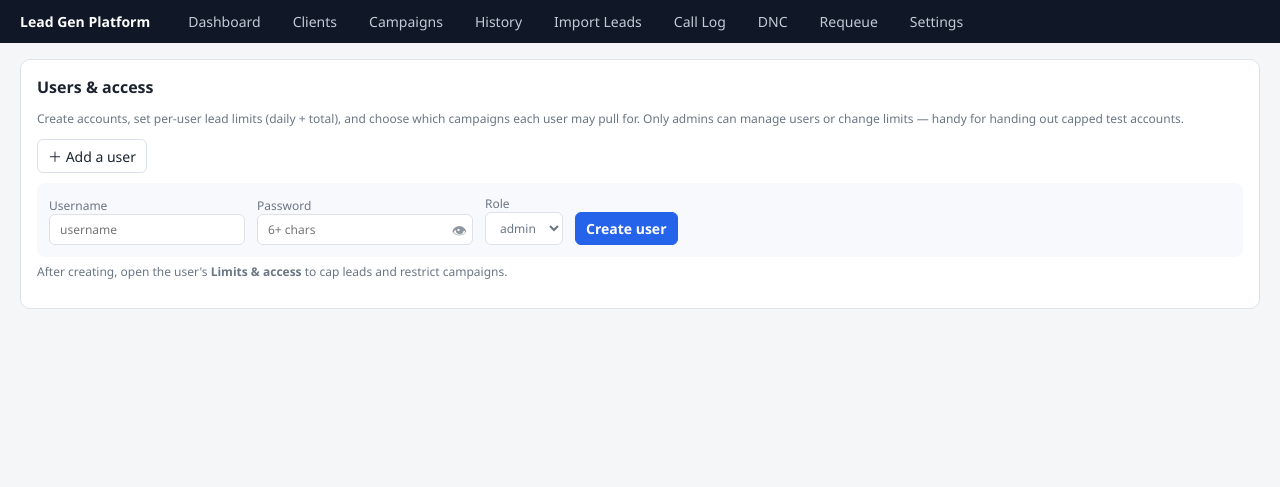
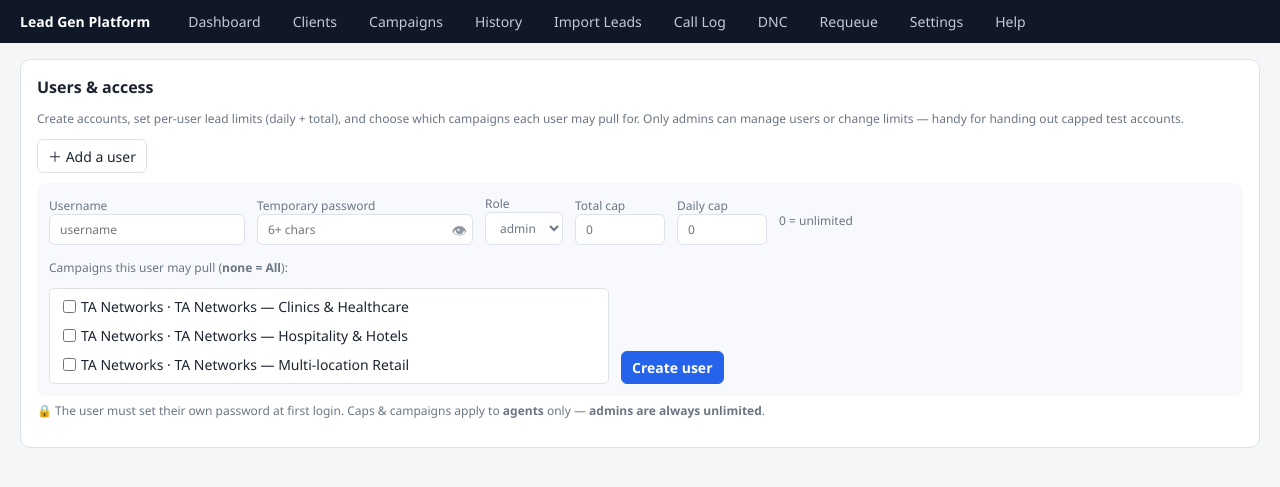
Before and after one commit to AbbieALtria/Outbound-Leads-, a Flask app: page /users in a window 1280 px wide, after a click on "＋ Add a user". Shown: the top 487 px of the page. Run offline with Flask 3, Linux system fonts and the light colour scheme; data comes from the database, SQL or seed files in the repository.

Commit message:
Users: force password change, set limits at creation, Help page + tooltips
Addressing feedback on the Users flow:
1. Force password change — new users (and admin-reset passwords) get a
   must_change_password flag; on next login they're redirected to a new
   /change-password page (with confirm + eye toggle) before anything else. Any
   user can change their own password anytime via a nav "Password" link.
2. Better creation UI — the "Add a user" form now sets role, total cap, daily
   cap, and campaign access in ONE step (was create-then-edit), with a clear
   note that caps apply to agents (admins unlimited). The per-user "Limits &
   campaign access" control is restyled as a visible button.
3. System help — a new Help page (nav) explaining the whole flow, plus hover
   tooltips on every nav item and the key user/limit fields.

Note: caps only show on AGENT cards — that's why an admin user (jai) has no
limit editor; admins are always unlimited by design.

Co-Authored-By: Claude Opus 4.8 <noreply@anthropic.com>

```diff
--- a/app.py
+++ b/app.py
@@ -77,6 +77,11 @@ def require_login():
         row = users.get(conn, user_id)
         if row and row["enabled"]:
             g.user = row
+            # First login (or after an admin reset): make them set a new password
+            # before they can use anything else.
+            if row["must_change_password"] and request.endpoint not in (
+                    "change_password", "logout", "static"):
+                return redirect(url_for("change_password"))
             return None
         session.clear()
     return redirect(url_for("login", next=request.path))
@@ -115,6 +120,33 @@ def login():
 def logout():
     session.clear()
     return redirect(url_for("login"))
+
+
+@app.route("/help")
+def help_page():
+    return render_template("help.html", apollo_enabled=contacts.enabled())
+
+
+@app.route("/change-password", methods=["GET", "POST"])
+def change_password():
+    """Any signed-in user sets their OWN password. Forced on first login / after an
+    admin reset (the must_change_password flag), and reachable any time from the nav."""
+    user = getattr(g, "user", None)
+    if not user:
+        return redirect(url_for("login"))
+    forced = bool(user["must_change_password"])
+    error = None
+    if request.method == "POST":
+        pw = request.form.get("password", "")
+        pw2 = request.form.get("password2", "")
+        if len(pw) < 6:
+            error = "Password must be at least 6 characters."
+        elif pw != pw2:
+            error = "The two passwords don't match."
+        else:
+            users.change_own_password(get_db(), user["id"], pw)
+            return redirect(url_for("dashboard"))
+    return render_template("change_password.html", error=error, forced=forced)
 
 
 def _require_admin():
@@ -155,11 +187,21 @@ def users_create():
     if guard:
         return guard
     conn = get_db()
-    ok, err = users.create_user(
+    creator = g.user["username"] if getattr(g, "user", None) else "admin"
+    role = request.form.get("role", "agent")
+    ok, result = users.create_user(
         conn, request.form.get("username", ""), request.form.get("password", ""),
-        request.form.get("role", "agent"), created_by=g.user["username"],
+        role, created_by=creator,
     )
-    return redirect(url_for("users_page", error=None if ok else err))
+    if not ok:
+        return redirect(url_for("users_page", error=result))
+    # Set caps + campaign access right at creation (agents only; admins are unlimited).
+    if role != "admin":
+        users.set_limits(conn, result,
+                         request.form.get("lead_limit_total", "0"),
+                         request.form.get("lead_limit_daily", "0"),
+                         request.form.getlist("allowed_campaigns"))
+    return redirect(url_for("users_page"))
 
 
 @app.route("/users/<int:user_id>/password", methods=["POST"])
--- a/db.py
+++ b/db.py
@@ -292,6 +292,8 @@ USER_EXTRA_COLUMNS = {
     "lead_limit_total": "INTEGER NOT NULL DEFAULT 0",
     "lead_limit_daily": "INTEGER NOT NULL DEFAULT 0",
     "allowed_campaigns": "TEXT NOT NULL DEFAULT ''",  # comma-separated campaign ids
+    # 1 = must set a new password at next login (set on create + admin reset).
+    "must_change_password": "INTEGER NOT NULL DEFAULT 0",
 }
 
 SCHEMA = """
--- a/static/style.css
+++ b/static/style.css
@@ -72,13 +72,24 @@ main { padding: 16px 20px 60px; max-width: 1500px; margin: 0 auto; }
   border-radius: 10px; padding: 2px 9px; font-size: 12px; margin: 2px 3px 0 0; }
 details.u-edit { margin-top: 10px; }
 details.u-edit > summary { cursor: pointer; color: var(--accent); font-size: 13px;
-  list-style: none; display: inline-block; }
+  list-style: none; display: inline-block; border: 1px solid var(--border);
+  border-radius: 6px; padding: 5px 11px; background: #fff; font-weight: 600; }
+details.u-edit > summary:hover { background: #f0f3f7; }
+details.u-edit[open] > summary { background: #e3ecfd; border-color: var(--accent); }
 details.u-edit > summary::-webkit-details-marker { display: none; }
 .u-edit-form { display: flex; gap: 12px; flex-wrap: wrap; align-items: flex-end;
   margin-top: 8px; padding: 12px; background: #f7f9fc; border-radius: 8px; }
 details.add-user { margin-top: 12px; }
 details.add-user > summary { list-style: none; }
 details.add-user > summary::-webkit-details-marker { display: none; }
+
+/* ---- help ---- */
+.help-grid { display: grid; grid-template-columns: repeat(auto-fit, minmax(260px, 1fr));
+  gap: 14px; margin-top: 14px; }
+.help-item { border: 1px solid var(--border); border-radius: 8px; padding: 12px 14px;
+  background: #fbfcfe; }
+.help-item h3 { margin: 0 0 6px; font-size: 14px; }
+.help-item p { margin: 0; font-size: 13px; color: var(--text); line-height: 1.5; }
 
 .login-wrap { display: flex; min-height: 90vh; align-items: center; justify-content: center; }
 .login-card { background: var(--card); border: 1px solid var(--border); border-radius: 12px;
--- a/templates/base.html
+++ b/templates/base.html
@@ -9,21 +9,23 @@
 <body>
   <nav class="topnav">
     <span class="brand">Lead Gen Platform</span>
-    <a href="{{ url_for('dashboard') }}" class="{{ 'active' if request.endpoint == 'dashboard' }}">Dashboard</a>
-    <a href="{{ url_for('clients_page') }}" class="{{ 'active' if request.endpoint == 'clients_page' }}">Clients</a>
-    <a href="{{ url_for('campaigns_page') }}" class="{{ 'active' if request.endpoint in ('campaigns_page', 'campaign_detail') }}">Campaigns</a>
-    <a href="{{ url_for('history') }}" class="{{ 'active' if request.endpoint == 'history' }}">History</a>
-    <a href="{{ url_for('import_leads') }}" class="{{ 'active' if request.endpoint == 'import_leads' }}">Import Leads</a>
-    <a href="{{ url_for('import_call_log') }}" class="{{ 'active' if request.endpoint == 'import_call_log' }}">Call Log</a>
-    <a href="{{ url_for('dnc_page') }}" class="{{ 'active' if request.endpoint == 'dnc_page' }}">DNC</a>
-    <a href="{{ url_for('requeue_page') }}" class="{{ 'active' if request.endpoint == 'requeue_page' }}">Requeue{% if alert_count %} <span class="nav-badge">{{ alert_count }}</span>{% endif %}</a>
-    <a href="{{ url_for('settings') }}" class="{{ 'active' if request.endpoint == 'settings' }}">Settings</a>
+    <a href="{{ url_for('dashboard') }}" title="Pull new leads and see your current pull" class="{{ 'active' if request.endpoint == 'dashboard' }}">Dashboard</a>
+    <a href="{{ url_for('clients_page') }}" title="The customers you generate leads for" class="{{ 'active' if request.endpoint == 'clients_page' }}">Clients</a>
+    <a href="{{ url_for('campaigns_page') }}" title="Client engagements: offer + VICIdial campaign" class="{{ 'active' if request.endpoint in ('campaigns_page', 'campaign_detail') }}">Campaigns</a>
+    <a href="{{ url_for('history') }}" title="Every lead ever generated, with filters" class="{{ 'active' if request.endpoint == 'history' }}">History</a>
+    <a href="{{ url_for('import_leads') }}" title="Import B2C / consumer leads via CSV or API" class="{{ 'active' if request.endpoint == 'import_leads' }}">Import Leads</a>
+    <a href="{{ url_for('import_call_log') }}" title="Import VICIdial call results to keep DNC/dedup clean" class="{{ 'active' if request.endpoint == 'import_call_log' }}">Call Log</a>
+    <a href="{{ url_for('dnc_page') }}" title="Do-not-call suppression lists" class="{{ 'active' if request.endpoint == 'dnc_page' }}">DNC</a>
+    <a href="{{ url_for('requeue_page') }}" title="Nightly redial lists rebuilt from VICIdial dispositions" class="{{ 'active' if request.endpoint == 'requeue_page' }}">Requeue{% if alert_count %} <span class="nav-badge">{{ alert_count }}</span>{% endif %}</a>
+    <a href="{{ url_for('settings') }}" title="Cities, industries, offers, enrichment toggles" class="{{ 'active' if request.endpoint == 'settings' }}">Settings</a>
     {% if current_user and current_user['role'] == 'admin' %}
-    <a href="{{ url_for('users_page') }}" class="{{ 'active' if request.endpoint == 'users_page' }}">Users</a>
+    <a href="{{ url_for('users_page') }}" title="Users, per-agent lead caps, and campaign access" class="{{ 'active' if request.endpoint == 'users_page' }}">Users</a>
     {% endif %}
+    <a href="{{ url_for('help_page') }}" title="How the system works" class="{{ 'active' if request.endpoint == 'help_page' }}">Help</a>
     {% if current_user %}
     <span class="nav-user">{{ current_user['username'] }}
       <span class="dim small">({{ current_user['role'] }})</span>
+      · <a href="{{ url_for('change_password') }}" title="Change your password">Password</a>
       · <a href="{{ url_for('logout') }}">Logout</a>
     </span>
     {% endif %}
--- a/templates/users.html
+++ b/templates/users.html
@@ -11,15 +11,22 @@
     <summary class="button primary" style="display:inline-block;">＋ Add a user</summary>
     <form method="post" action="{{ url_for('users_create') }}" class="u-edit-form" style="margin-top:10px;">
       <label class="dim small">Username<br><input type="text" name="username" placeholder="username" required></label>
-      <label class="dim small">Password<br>
+      <label class="dim small" title="A temporary password — the user is forced to set their own at first login">Temporary password<br>
         <span class="pw-wrap"><input type="password" name="password" placeholder="6+ chars" required><button type="button" class="pw-eye" tabindex="-1" aria-label="Show password">👁</button></span>
       </label>
-      <label class="dim small">Role<br>
+      <label class="dim small" title="Admins are unlimited and manage users. Agents get the caps/campaigns you set below.">Role<br>
         <select name="role">{% for r in roles %}<option value="{{ r }}">{{ r }}</option>{% endfor %}</select>
       </label>
+      <label class="dim small" title="Max leads this user can ever generate (0 = unlimited). Agents only.">Total cap<br><input type="number" name="lead_limit_total" min="0" value="0" style="width:90px;"></label>
+      <label class="dim small" title="Max leads per day (0 = unlimited). Agents only.">Daily cap<br><input type="number" name="lead_limit_daily" min="0" value="0" style="width:90px;"></label>
+      <span class="dim small" style="align-self:center;">0 = unlimited</span>
+      <div class="dim small" style="flex-basis:100%;margin-top:2px;" title="Tick the campaigns this agent may pull for. None ticked = all campaigns.">Campaigns this user may pull (<strong>none = All</strong>):</div>
+      <div class="ind-checks" style="max-width:560px;">
+        {% for c in campaigns %}<label class="chk"><input type="checkbox" name="allowed_campaigns" value="{{ c['id'] }}"> {{ c['client_name'] or 'No client' }} · {{ c['name'] }}</label>{% endfor %}
+      </div>
       <button type="submit" class="primary">Create user</button>
     </form>
-    <p class="dim small" style="margin-top:6px;">After creating, open the user's <strong>Limits &amp; access</strong> to cap leads and restrict campaigns.</p>
+    <p class="dim small" style="margin-top:6px;">🔒 The user must set their own password at first login. Caps &amp; campaigns apply to <strong>agents</strong> only — <strong>admins are always unlimited</strong>.</p>
   </details>
 </section>
 
--- a/users.py
+++ b/users.py
@@ -67,24 +67,34 @@ def create_user(conn, username, password, role, created_by):
         return False, "Password must be at least 6 characters."
     role = role if role in ROLES else "agent"
     try:
+        # New users must set their own password at first login.
         conn.execute(
-            "INSERT INTO users (username, password_hash, role, created_at, created_by) "
-            "VALUES (?, ?, ?, ?, ?)",
+            "INSERT INTO users (username, password_hash, role, created_at, created_by, "
+            "must_change_password) VALUES (?, ?, ?, ?, ?, 1)",
             (username, generate_password_hash(password), role, db.now_iso(), created_by),
         )
         conn.commit()
-        return True, None
+        return True, conn.execute(
+            "SELECT id FROM users WHERE username = ?", (username,)).fetchone()["id"]
     except sqlite3.IntegrityError:
         return False, f"User '{username}' already exists."
 
 
-def set_password(conn, user_id, password):
+def set_password(conn, user_id, password, require_change=True):
+    """Set a user's password. require_change=True flags them to change it at next
+    login (used when an ADMIN resets it to a temporary password)."""
     if not password or len(password) < 6:
         return False
-    conn.execute("UPDATE users SET password_hash = ? WHERE id = ?",
-                 (generate_password_hash(password), user_id))
+    conn.execute(
+        "UPDATE users SET password_hash = ?, must_change_password = ? WHERE id = ?",
+        (generate_password_hash(password), 1 if require_change else 0, user_id))
     conn.commit()
     return True
+
+
+def change_own_password(conn, user_id, password):
+    """A user setting their OWN password — clears the must-change flag."""
+    return set_password(conn, user_id, password, require_change=False)
 
 
 def toggle_enabled(conn, user_id):
```
Also changed, not shown: templates/change_password.html (added, +28 -0 lines), templates/help.html (added, +47 -0 lines).
